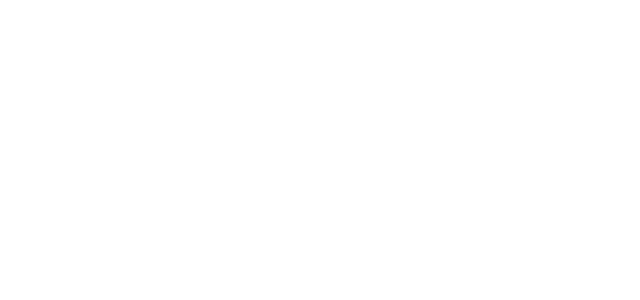
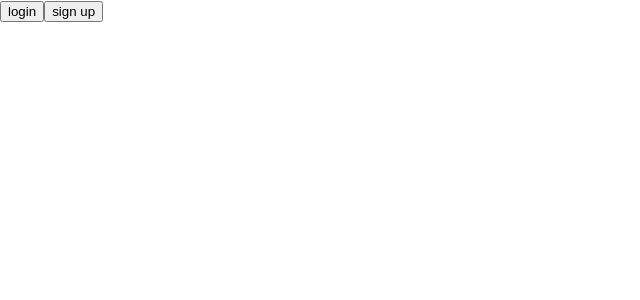
Before and after one commit to yudzeshka/todo-react-typescript, a React (Create React App) app: page / in a window 1280 px wide. Before the commit this address had no page. Shown: the top 300 px of the page, without its empty margins (0-640 px from the left). Built offline with nearby package versions, Linux system fonts and the light colour scheme.

Commit message:
bugs fixed

```diff
--- a/src/Pages/Main.tsx
+++ b/src/Pages/Main.tsx
@@ -1,4 +1,4 @@
-import { useState, useEffect, useRef } from "react";
+import { useState, useEffect } from "react";
 import { useParams, Navigate, Link } from "react-router-dom";
 import { TodoList } from "../components/TodoList";
 import { IRequestOptions, ITodo } from "../types/data";
@@ -128,10 +128,10 @@
 
   tasks && console.log(tasks.map((task: any) => task.description));
   return !token ? (
-    <Navigate to="/home" />
+    <Navigate to="/" />
   ) : (
     <div>
-      <Link to={"/home"}>
+      <Link to={"/"}>
         <button>log out</button>
       </Link>
       <div>
--- a/src/components/App.tsx
+++ b/src/components/App.tsx
@@ -1,7 +1,6 @@
 import { Route, Routes } from "react-router-dom";
 import SignUp from "../Pages/SignUp";
 import Login from "../Pages/LogIn";
-import { Link } from "react-router-dom";
 import { Main } from "../Pages/Main";
 import Home from "../Pages/Home";
 
@@ -9,7 +8,7 @@
   return (
     <div>
       <Routes>
-        <Route path="/home" element={<Home />} />
+        <Route path="/" element={<Home />} />
         <Route path="/sign-up" element={<SignUp />} />
         <Route path="/login" element={<Login />} />
         <Route path="/:token" element={<Main />} />
```
